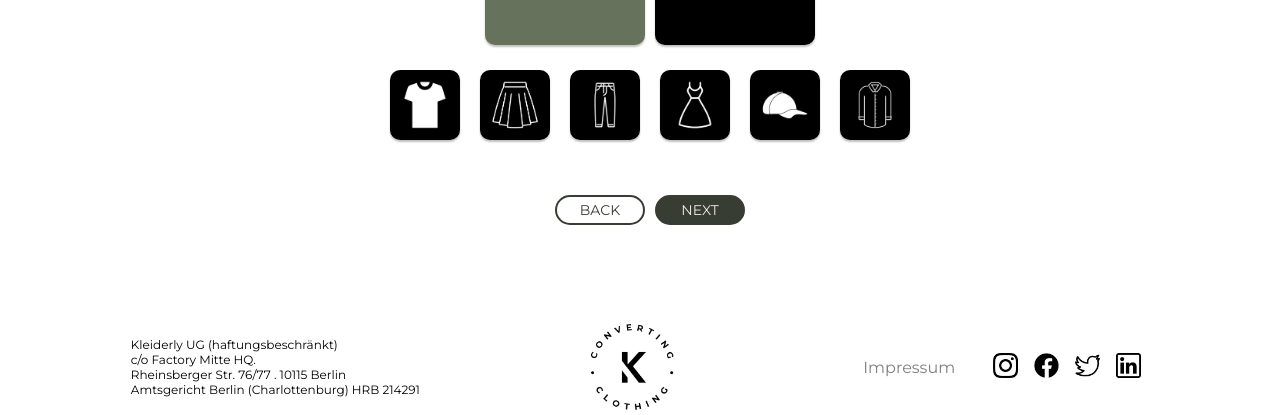
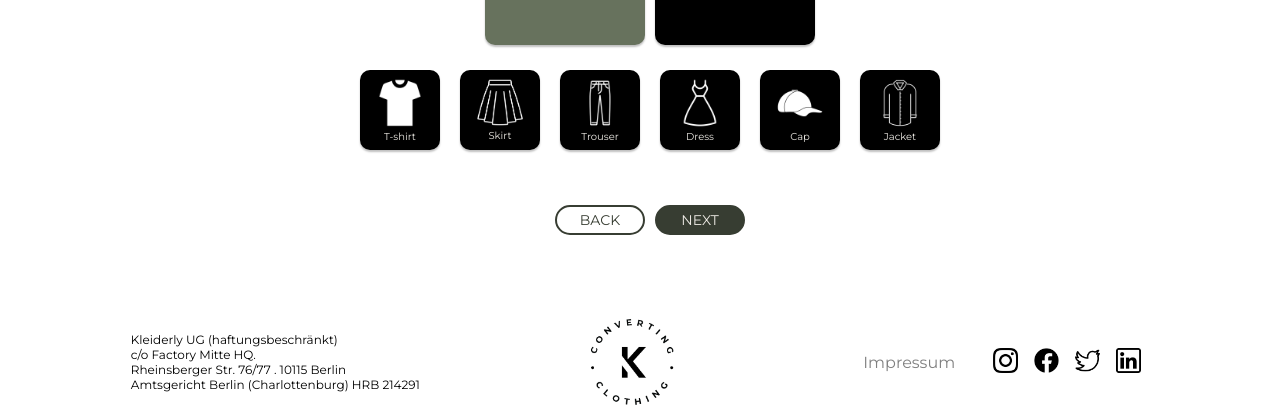
Before and after one commit to Kleiderly/carbon-footprint-calculator-app-, a React (Create React App) app in the folder client/: page /compare/category in a window 1280 px wide. Shown: the part 382-797 px from the top of the page. Built offline with nearby package versions, Linux system fonts and the light colour scheme; the HTML template or start-up script is replaced by a standard one.

Commit message:
Added changes: text under icons, etc.

```diff
--- a/client/src/components/CSS/Category.css
+++ b/client/src/components/CSS/Category.css
@@ -29,9 +29,9 @@
    margin: 30px 0 20px 0;
 }
 
-.category-type-of-item-container {
+.category-type-of-item-container, .category-type-of-item-container-row {
    display: flex;
-   flex-direction: row;
+   flex-direction: column;
    align-items: center;
    justify-content: center;
    flex-wrap: wrap;
@@ -39,7 +39,7 @@
 }
 
 .category-type-of-item-container-row {
-   flex-direction: column;
+   flex-direction: row;
 }
 
 .category-container {
@@ -50,6 +50,11 @@
 
 .category-img-text {
    margin: 5px 0 0 0;
+}
+
+.category-img-text-s {
+   margin: 2px 0 0 0;
+   font-size: 10px;
 }
 
 .category-type-of-item {
@@ -89,10 +94,11 @@
 .category-deselected, .category-selected {
    display: flex;
    align-items: center;
+   flex-direction: column;
    justify-content: center;
    border-radius: 10px;
-   width: 50px;
-   height: 50px;
+   width: 60px;
+   height: 60px;
    border-radius: 10px;
    padding: 10px;
    box-shadow: 0px 2px 2px rgba(0, 0, 0, 0.25);
--- a/client/src/components/CSS/Footer.css
+++ b/client/src/components/CSS/Footer.css
@@ -50,7 +50,7 @@
 
 @media only screen and (min-device-width: 660px) {
    .footer-wrapper {
-      margin: 0 30px 10px 30px;
+      margin: 0 30px 20px 30px;
       flex-direction: row;
       justify-content: space-around;
       width: 100%;
--- a/client/src/components/CategoryItemBox1.js
+++ b/client/src/components/CategoryItemBox1.js
@@ -7,6 +7,9 @@ const CategoryItemBox = ({ selected, index, type, adress }) => {
       <div className="category-type-of-item-container">
          <div className={selected === index ? 'category-selected light-tone-bg fadeInLeft vivify delay-500' : 'category-deselected fadeInLeft vivify delay-500'}>
             <img className="category-img-category-item-box" src={adress} alt={type} />
+            <span className="category-img-text-s light-accent-text">
+               {type}
+            </span>
          </div>
       </div>
    );
--- a/client/src/components/CategoryItemBox2.js
+++ b/client/src/components/CategoryItemBox2.js
@@ -8,6 +8,9 @@ const CategoryItemBox2 = ({ type, adress, classChanger, classChanger2, index })
             className={classChanger === index || classChanger2 === index ? 'category-selected light-tone-bg fadeInLeft vivify delay-500' : 'category-deselected fadeInLeft vivify delay-500'}
          >
             <img className="category-img-category-item-box" src={adress} alt={type} />
+            <span className="category-img-text-s light-accent-text">
+               {type}
+            </span>
          </div>
       </div>
    );
--- a/client/src/components/CategoryOption1.js
+++ b/client/src/components/CategoryOption1.js
@@ -42,7 +42,7 @@ const CategoryOption1 = (props) => {
                </div>
             </div>
          </div>
-         <div className="category-type-of-item-container">
+         <div className="category-type-of-item-container-row">
             {itemList.map((item, i) => (
                <div onClick={() => mapOnItemClickImageClassHandler(item, i)} key={item.id} >
                   <CategoryItemBox1
--- a/client/src/components/CategoryOption2.js
+++ b/client/src/components/CategoryOption2.js
@@ -83,7 +83,7 @@ const CategoryOption2 = (props) => {
           </div>
         </div>
 
-        <div className="category-type-of-item-container">
+        <div className="category-type-of-item-container-row">
           {itemList.map((item, i) => (
             <div onClick={() => handleClickTypes(item, i)} key={item.id}>
               <CategoryItemBox2
--- a/client/src/components/FasteningsOption1.js
+++ b/client/src/components/FasteningsOption1.js
@@ -117,8 +117,8 @@ const FasteningsOption1 = (props) => {
                               options={
                                     runCallback(()=> {
                                        let options = [];
-                                       let a = 1
-                                       for(a = 1; a < 21; a++){
+                                       let a = 0
+                                       for(a = 0; a <= 20; a++){
                                           options.push({ value: a, label: a})
                                        };
                                        return options;
--- a/client/src/components/FasteningsOption2.js
+++ b/client/src/components/FasteningsOption2.js
@@ -125,8 +125,8 @@ const FasteningsOption2 = () => {
                                  options={
                                     runCallback(()=> {
                                        let options = [];
-                                       let a = 1
-                                       for(a = 1; a < 21; a++){
+                                       let a = 0
+                                       for(a = 0; a <= 20; a++){
                                           options.push({ value: a, label: a})
                                        };
                                        return options;
--- a/client/src/components/ResultsOption2.js
+++ b/client/src/components/ResultsOption2.js
@@ -110,7 +110,7 @@ const ResultsOption2 = (props) => {
       <span className="results-message light-accent-bg vivify popIn delay-1000">
          The <b>{totalCo2e1 < totalCo2e2 ? 'first item' : 'second item'} </b>
          is <b>{percentage}%</b> more eco-responsible than the
-         <b> {totalCo2e1 > totalCo2e2 ? 'first Item' : 'second Item'}</b>.
+         <b> {totalCo2e1 > totalCo2e2 ? 'first Item' : 'second item'}</b>.
       </span>;
 
    const messageEven =
--- a/client/src/components/data.js
+++ b/client/src/components/data.js
@@ -1,32 +1,32 @@
 export const itemList = [
    {
       id: 1,
-      type: 'tshirtW',
+      type: 'T-shirt',
       adress: '../img/items-images/t-shirtW.png',
    },
    {
       id: 2,
-      type: 'skirt',
+      type: 'Skirt',
       adress: '../img/items-images/skirtW.png',
    },
    {
       id: 3,
-      type: 'trouser',
+      type: 'Trouser',
       adress: '../img/items-images/trouserW.png',
    },
    {
       id: 4,
-      type: 'long-dress',
+      type: 'Dress',
       adress: '../img/items-images/long-dressW.png',
    },
    {
       id: 5,
-      type: 'cap',
+      type: 'Cap',
       adress: '../img/items-images/capW.png',
    },
    {
       id: 6,
-      type: 'jacket',
+      type: 'Jacket',
       adress: '../img/items-images/jacketW.png',
    },
 ];
```
Also changed, not shown: 10 other files (tests, documents, lock files or other folders).
